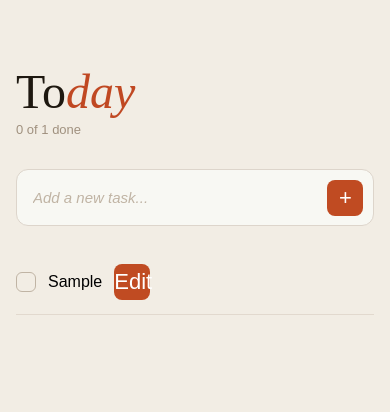
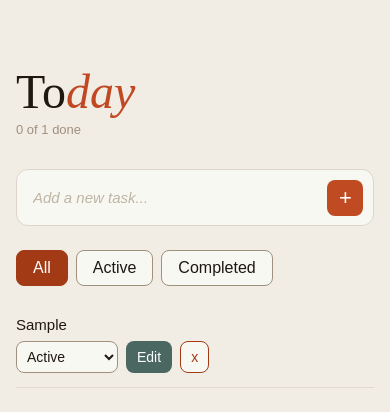
Before and after one commit to bell-ohh/ToDoList, a plain HTML site: page index.html in a window 390 px wide. Both pictures are taken after typing "Sample" into the empty fields and a click on the button "Add task". Drawn offline with Linux system fonts and the light colour scheme.

Commit message:
Add filters for all, active and completed tasks

```diff
--- a/custom.js
+++ b/custom.js
@@ -1,290 +1,238 @@
-
- // Get tasks saved in the browser, or start with an empty array.
+// Get tasks saved in the browser, or start with an empty array.
 let tasks = JSON.parse(localStorage.getItem("tasks") || "[]");
 
-// Store which task is being edited; null means no task is being edited.
+// Store the position of the task being edited.
 let editingIndex = null;
 
-// Find the HTML element with the ID "list".
+// Start on the All view.
+let currentFilter = "all";
+
+// Find the task list, progress message, empty message, and input.
 const list = document.getElementById("list");
-
-// Find the HTML element that displays the task progress.
 const sub = document.getElementById("sub");
-
-// Find the HTML element that displays the empty-list message.
 const empty = document.getElementById("empty");
-
-// Find the input field where users type new tasks.
 const input = document.getElementById("inp");
 
-// Create a function called save.
+// Find the All, Active, and Completed buttons at the top.
+const filterButtons = document.querySelectorAll(".filters button[data-filter]");
+
+// Change which tasks are visible when a filter button is clicked.
+filterButtons.forEach((button) => {
+  button.addEventListener("click", () => {
+    if (currentFilter === button.dataset.filter) return;
+
+    currentFilter = button.dataset.filter;
+    editingIndex = null;
+
+    // Highlight the selected filter button.
+    filterButtons.forEach((item) => {
+      item.setAttribute("aria-pressed", item === button);
+    });
+
+    render();
+  });
+});
+
+// Save the tasks so they are still there after refreshing the page.
 function save() {
-  // Convert the tasks array to JSON text and save it in the browser.
   localStorage.setItem("tasks", JSON.stringify(tasks));
-} // End the save function.
+}
 
-// Create a function that updates the displayed task list.
+// Display the tasks that belong in the selected view.
 function render() {
-  // Remove all existing task elements from the list.
   list.innerHTML = "";
 
-  // Loop through every task; t is the task and i is its position.
-  tasks.forEach((t, i) => {
-    // Create a new HTML list item.
+  // Use each task's position in the full array so the controls
+  // still change the correct task when a filter is selected.
+  tasks.forEach((task, i) => {
+    // Active shows only unfinished tasks.
+    if (currentFilter === "active" && task.done) return;
+
+    // Completed shows only finished tasks.
+    if (currentFilter === "completed" && !task.done) return;
+
+    // Create a row for this task.
     const li = document.createElement("li");
 
-    // Check whether the task is completed.
-    if (t.done) {
-      // Add the "done" CSS class to completed tasks.
+    // Apply your existing completed-task style.
+    if (task.done) {
       li.className = "done";
-    } // End the completed-task check.
+    }
 
-    // Check whether this task is currently being edited.
     if (editingIndex === i) {
-      // Create a text input for editing the task.
+      // Show the task's current text in an editing field.
       const editInput = document.createElement("input");
+      editInput.type = "text";
+      editInput.className = "edit-input";
+      editInput.value = task.text;
+      editInput.maxLength = 100;
+      editInput.setAttribute("aria-label", "Edit task name");
 
-      // Set the input type to text.
-      editInput.type = "text";
-
-      // Add a CSS class for styling the editing input.
-      editInput.className = "edit-input";
-
-      // Display the task's existing text in the input.
-      editInput.value = t.text;
-
-      // Limit the input to 100 characters.
-      editInput.maxLength = 100;
-
-      // Create a Save button.
+      // Save the edited task when Save is clicked.
       const saveButton = document.createElement("button");
-
-      // Add a CSS class to the Save button.
+      saveButton.type = "button";
       saveButton.className = "save";
-
-      // Display the word Save on the button.
       saveButton.textContent = "Save";
 
-      // Listen for a click on the Save button.
       saveButton.addEventListener("click", () => {
-        // Save the updated text for this task.
         saveEdit(i, editInput.value);
-      }); // End the Save button click listener.
+      });
 
-      // Create a Cancel button.
+      // Close the editing field when Cancel is clicked.
       const cancelButton = document.createElement("button");
-
-      // Add a CSS class to the Cancel button.
+      cancelButton.type = "button";
       cancelButton.className = "cancel";
-
-      // Display the word Cancel on the button.
       cancelButton.textContent = "Cancel";
-
-      // Run cancelEdit when the Cancel button is clicked.
       cancelButton.addEventListener("click", cancelEdit);
 
-      // Listen for keyboard presses inside the editing input.
-      editInput.addEventListener("keydown", (e) => {
-        // Check whether the Enter key was pressed.
-        if (e.key === "Enter") {
-          // Save the edited task.
+      // Enter saves the change. Escape cancels it.
+      editInput.addEventListener("keydown", (event) => {
+        if (event.key === "Enter") {
           saveEdit(i, editInput.value);
-        } // End the Enter key check.
+        }
 
-        // Check whether the Escape key was pressed.
-        if (e.key === "Escape") {
-          // Cancel editing without saving the changes.
+        if (event.key === "Escape") {
           cancelEdit();
-        } // End the Escape key check.
-      }); // End the keyboard listener.
+        }
+      });
 
-      // Add the editing input to the list item.
       li.appendChild(editInput);
+      li.appendChild(saveButton);
+      li.appendChild(cancelButton);
+    } else {
+      // Display the task name.
+      const span = document.createElement("span");
+      span.className = "txt";
+      span.textContent = task.text;
 
-      // Add the Save button to the list item.
-      li.appendChild(saveButton);
+      // Give this task its own Active / Completed dropdown.
+      const statusSelect = document.createElement("select");
+      statusSelect.className = "task-status";
+      statusSelect.setAttribute("aria-label", `Status for ${task.text}`);
 
-      // Add the Cancel button to the list item.
-      li.appendChild(cancelButton);
+      // Each task can have one of these two statuses.
+      statusSelect.add(new Option("Active", "active"));
+      statusSelect.add(new Option("Completed", "completed"));
 
-    } else {
-      // Create a div that acts as the task completion box.
-      const box = document.createElement("div");
+      // Show the task's saved status in its dropdown.
+      statusSelect.value = task.done ? "completed" : "active";
 
-      // Give the box its CSS class.
-      box.className = "box";
+      // Update this task when its dropdown changes.
+      statusSelect.addEventListener("change", () => {
+        task.done = statusSelect.value === "completed";
+        save();
+        render();
+      });
 
-      // Change the task's completion status when clicked.
-      box.addEventListener("click", () => toggle(i));
-
-      // Create a span to display the task text.
-      const span = document.createElement("span");
-
-      // Give the span its CSS class.
-      span.className = "txt";
-
-      // Display the task's text inside the span.
-      span.textContent = t.text;
-
-      // Create an Edit button.
+      // Create the Edit button.
       const editButton = document.createElement("button");
-
-      // Give the Edit button its CSS class.
+      editButton.type = "button";
       editButton.className = "edit";
-
-      // Display the word Edit on the button.
       editButton.textContent = "Edit";
-
-      // Start editing this task when clicked.
       editButton.addEventListener("click", () => edit(i));
 
-      // Create a Delete button.
+      // Create the Delete button.
       const deleteButton = document.createElement("button");
-
-      // Give the Delete button its CSS class.
+      deleteButton.type = "button";
       deleteButton.className = "del";
-
-      // Display an x on the Delete button.
       deleteButton.textContent = "x";
-
-      // Remove this task when the Delete button is clicked.
+      deleteButton.setAttribute("aria-label", `Delete ${task.text}`);
       deleteButton.addEventListener("click", () => remove(i));
 
-      // Add the completion box to the list item.
-      li.appendChild(box);
+      // Display the task name, status dropdown, Edit, and Delete.
+      li.appendChild(span);
+      li.appendChild(statusSelect);
+      li.appendChild(editButton);
+      li.appendChild(deleteButton);
+    }
 
-      // Add the task text to the list item.
-      li.appendChild(span);
+    // Add the finished row to the page.
+    list.appendChild(li);
+  });
 
-      // Add the Edit button to the list item.
-      li.appendChild(editButton);
+  // Count completed tasks across the entire list.
+  const done = tasks.filter((task) => task.done).length;
 
-      // Add the Delete button to the list item.
-      li.appendChild(deleteButton);
-    } // End the editing condition.
-
-    // Add the task's list item to the main task list.
-    list.appendChild(li);
-  }); // End the loop through tasks.
-
-  // Count the number of completed tasks.
-  const done = tasks.filter((t) => t.done).length;
-
-  // Choose which progress message to display.
   sub.textContent = tasks.length
-    // Display the completed-task count when tasks exist.
     ? `${done} of ${tasks.length} done`
-    // Display instructions when there are no tasks.
     : "Start adding your tasks below.";
 
-  // Hide the empty message when tasks exist, or show it when none exist.
-  empty.style.display = tasks.length ? "none" : "block";
+  // Show a message when the selected view is empty.
+  const emptyMessages = {
+    all: "Nothing here - enjoy the quiet.",
+    active: "No active tasks.",
+    completed: "No completed tasks."
+  };
 
-  // Save the current tasks.
-  save();
-} // End the render function.
+  empty.textContent = emptyMessages[currentFilter];
+  empty.style.display = list.childElementCount ? "none" : "block";
+}
 
-// Create a function to add a new task.
+// Add a new task when the + button is clicked.
 function add() {
-  // Get the text entered into the new-task input.
-  const v = input.value;
+  const text = input.value.trim();
 
-  // Check whether the input is empty.
-  if (!v) {
-    // Stop the function if the input is empty.
-    return;
-  } // End the empty-input check.
+  // Skip an empty task.
+  if (!text) return;
 
-  // Add a new incomplete task to the beginning of the array.
-  tasks.unshift({ text: v, done: false });
+  // Every new task starts as Active.
+  tasks.unshift({ text: text, done: false });
 
-  // Clear the input field.
   input.value = "";
-
-  // Stop editing any previously selected task.
   editingIndex = null;
 
-  // Update the displayed task list.
+  save();
   render();
-} // End the add function.
+}
 
-// Create a function to change a task's completion status.
-function toggle(i) {
-  // Switch the task's done value between true and false.
-  tasks[i].done = !tasks[i].done;
-
-  // Update the displayed task list.
-  render();
-} // End the toggle function.
-
-// Create a function to delete a task.
+// Remove the task whose Delete button was clicked.
 function remove(i) {
-  // Remove one task from the array at position i.
   tasks.splice(i, 1);
-
-  // Exit editing mode.
   editingIndex = null;
 
-  // Update the displayed task list.
+  save();
   render();
-} // End the remove function.
+}
 
-// Create a function to start editing a task.
+// Open the editing field for the selected task.
 function edit(i) {
-  // Store the position of the task being edited.
   editingIndex = i;
-
-  // Update the list to display the editing input.
   render();
 
-  // Find the editing input using its CSS class.
-  const editInput = document.querySelector(".edit-input");
+  const editInput = list.querySelector(".edit-input");
 
-  // Check whether the editing input exists.
   if (editInput) {
-    // Place the cursor inside the input.
     editInput.focus();
+    editInput.select();
+  }
+}
 
-    // Highlight the existing text.
-    editInput.select();
-  } // End the input check.
-} // End the edit function.
+// Save the new task name.
+function saveEdit(i, newText) {
+  const text = newText.trim();
 
-// Create a function to save changes to a task.
-function saveEdit(i, newText) {
-  // Check whether the edited text is empty.
-  if (!newText) {
-    // Stop if the user entered no text.
-    return;
-  } // End the empty-text check.
+  // Keep the editing field open if the name is empty.
+  if (!text) return;
 
-  // Replace the task's existing text with the new text.
-  tasks[i].text = newText;
-
-  // Exit editing mode.
+  tasks[i].text = text;
   editingIndex = null;
 
-  // Update the displayed task list and save the changes.
+  save();
   render();
-} // End the saveEdit function.
+}
 
-// Create a function to cancel editing.
+// Close the editing field and show the original task name.
 function cancelEdit() {
-  // Exit editing mode without changing the task text.
   editingIndex = null;
+  render();
+}
 
-  // Restore the normal task display.
-  render();
-} // End the cancelEdit function.
+// Press Enter in the new-task field to add a task.
+input.addEventListener("keydown", (event) => {
+  if (event.key === "Enter") {
+    add();
+  }
+});
 
-// Listen for keyboard presses in the new-task input.
-input.addEventListener("keydown", (e) => {
-  // Check whether the Enter key was pressed.
-  if (e.key === "Enter") {
-    // Add the new task.
-    add();
-  } // End the Enter key check.
-}); // End the keyboard listener.
-
-// Display the saved tasks when the page first loads.
+// Display saved tasks when the page opens.
 render();
--- a/index.html
+++ b/index.html
@@ -4,22 +4,36 @@
 <head>
     <meta charset="UTF-8">
     <meta name="viewport" content="width=device-width, initial-scale=1.0">
-    <title>Document</title>
+    <title>Today</title>
     <link rel="stylesheet" href="stylesheet.css">
 </head>
 
 <body>
-
     <div class="wrap">
         <h1>To<i>day</i></h1>
-        <p class="sub" id="sub">
-            Start adding your tasks below.
-        </p>
+
+        <p class="sub" id="sub">Start adding your tasks below.</p>
+
+        <!-- Type a task and click + or press Enter to add it. -->
         <div class="input-row">
-            <input type="text" id="inp" placeholder="Add a new task..." maxlength="100">
-            <button class="add" onclick="add()">+</button>
+            <input
+                type="text"
+                id="inp"
+                aria-label="New task"
+                placeholder="Add a new task..."
+                maxlength="100"
+            >
+            <button type="button" class="add" onclick="add()" aria-label="Add task">+</button>
         </div>
 
+        <!-- These buttons choose which tasks are visible. -->
+        <div class="filters" role="group" aria-label="Filter tasks">
+            <button type="button" data-filter="all" aria-pressed="true">All</button>
+            <button type="button" data-filter="active" aria-pressed="false">Active</button>
+            <button type="button" data-filter="completed" aria-pressed="false">Completed</button>
+        </div>
+
+        <!-- JavaScript adds each task, its status dropdown, and its buttons here. -->
         <ul id="list"></ul>
 
         <p class="empty" id="empty">Nothing here - enjoy the quiet.</p>
--- a/stylesheet.css
+++ b/stylesheet.css
@@ -1,11 +1,10 @@
-*{
+* {
     box-sizing: border-box;
     margin: 0;
     padding: 0;
 }
 
-
-body{
+body {
     font-family: "DM Sans", sans-serif;
     background-color: #F2EDE4;
     min-height: 100vh;
@@ -14,84 +13,109 @@ body{
     padding: 4rem 1rem;
 }
 
-.wrap{
+.wrap {
     width: 100%;
     max-width: 480px;
-
 }
 
-h1{
-    font-family: 'Fraumces', serif;
+/* Page title and task count */
+h1 {
+    font-family: "Fraunces", serif;
     font-weight: 300;
     font-size: 3rem;
     color: #1E1810;
     margin-bottom: 0.2rem;
 }
 
-
-h1 i{
+h1 i {
     font-style: italic;
     color: #C04822;
 }
 
-
-.sub{
+.sub {
     font-size: 13px;
     color: #A0917F;
     margin-bottom: 2rem;
 }
 
-
-.input-row{
+/* New-task input and + button */
+.input-row {
     display: flex;
+    align-items: center;
     gap: 0.5rem;
-    background-color: #f8f8f3;
+    background-color: #F8F8F3;
     border: 1px solid #DDD5CB;
     border-radius: 12px;
     padding: 0.6rem 0.6rem 0.6rem 1rem;
     margin-bottom: 1.5rem;
 }
 
-
-input{
+input {
     flex: 1;
+    min-width: 0;
     border: none;
     background-color: transparent;
-    font-family: 'DM Sans', sans-serif;
+    font-family: inherit;
     font-size: 15px;
     color: #1E1810;
-    outline: none;
-
 }
 
-input::placeholder{
-    color: #c0B4a4;
+input::placeholder {
+    color: #C0B4A4;
     font-style: italic;
-
 }
 
-button.add{
-    background: #c04b22;
-    color: white;
-    border: none;
-    outline: none;
-    border-radius: 8px;
+button.add {
+    flex-shrink: 0;
     width: 36px;
     height: 36px;
+    background: #C04B22;
+    color: #FFFFFF;
+    border: none;
+    border-radius: 8px;
     font-size: 22px;
     cursor: pointer;
-    transition: background .15s transform .1s;
+    transition: background-color 0.15s, transform 0.1s;
 }
 
-button.add:hover{
-background: #A33A16;
+button.add:hover {
+    background-color: #A33A16;
 }
 
-button.add#active{
-    transform: scale(0.93)
+button.add:active {
+    transform: scale(0.93);
 }
 
-ul{
+/* All, Active, and Completed filter buttons */
+.filters {
+    display: flex;
+    flex-wrap: wrap;
+    gap: 8px;
+    margin-bottom: 1rem;
+}
+
+.filters button {
+    padding: 8px 16px;
+    border: 1px solid #A0917F;
+    border-radius: 8px;
+    background-color: #F8F8F3;
+    color: #1E1810;
+    font: inherit;
+    cursor: pointer;
+}
+
+.filters button:hover {
+    border-color: #A33A16;
+}
+
+.filters button[aria-pressed="true"] {
+    background-color: #A33A16;
+    border-color: #A33A16;
+    color: #FFFFFF;
+}
+
+/* Task list */
+#list {
     list-style: none;
     max-height: 340px;
     overflow-y: auto;
@@ -99,112 +123,113 @@ ul{
     scrollbar-color: #DDD5CB transparent;
 }
 
-ul::-webkit-scrollbar{
-    width: 4px;
-}
-
-ul::-webkit-scrollbar-thumb{
-    background: #ddd5cb;
-    border-radius: 99px;
-}
-
-
-li{
+#list li {
     display: flex;
     align-items: center;
     gap: 0.75rem;
     padding: 0.85rem 0;
     border-bottom: 1px solid #E2D9CE;
-    animation: in .2s ease;
+    animation: in 0.2s ease;
 }
 
-
 @keyframes in {
-    from{
+    from {
         opacity: 0;
         transform: translateY(-6px);
     }
 }
 
-li input[type-checkbox]{
-    display: none;
+/* Give the task name the available space and let long names wrap. */
+#list .txt {
+    flex: 1;
+    min-width: 0;
+    overflow-wrap: anywhere;
+    font-size: 15px;
+    color: #1E1810;
 }
 
-
-.box{
-    width: 20px;
-    height: 20px;
-    border: 1.5px solid #c0b4a4;
-    border-radius: 6px;
-    flex-shrink: 0;
-    cursor: pointer;
-    display: grid;
-    place-items: center;
-    transition: all 0.2s;
-}
-
-li.done .box{
-    background: #4A6761;
-    border-color: #4A6761;
-}
-
-li.done .box::after{
-    content: "✔";
-    color: #ffffff;
-    font-size: 12px;
-    font-weight: 500;
-}
-
-li.done span{
-    color: #b0a494;
+#list li.done .txt {
+    color: #B0A494;
     text-decoration: line-through;
 }
 
-span.text{
-    flex: 1;
-    font-size: 15px;
-    color: #1e1810;
+/* The Active / Completed dropdown beside each task */
+#list .task-status {
+    flex-shrink: 0;
+    min-height: 32px;
+    padding: 4px 6px;
+    border: 1px solid #A0917F;
+    border-radius: 8px;
+    background-color: #F8F8F3;
+    color: #1E1810;
+    font-family: inherit;
+    font-size: 14px;
+    cursor: pointer;
 }
 
-
-button.del{
-    background: none;
-    border: none;
-    color: #C0B4A4;
-    cursor: pointer;
-    font-size: 18px;
-    line-height: 1;
-    padding: 2px 4px;
-    border-radius: 6px;
-    opacity: 0;
-    transition: opacity .15s, color .15s;
+#list li.done .task-status {
+    border-color: #4A6761;
+    color: #4A6761;
 }
 
-li:hover button.del{
-    opacity: 1;
+/* Edit, Delete, Save, and Cancel buttons */
+#list button {
+    flex-shrink: 0;
+    min-height: 32px;
+    padding: 4px 10px;
+    border: 1px solid transparent;
+    border-radius: 8px;
+    font-family: inherit;
+    font-size: 14px;
+    cursor: pointer;
 }
 
-button.del:hover{
-    color: #c04b22;
+#list .edit,
+#list .save {
+    background-color: #4A6761;
+    color: #FFFFFF;
 }
 
-.empty{
-    text-align: center;
-    padding: 3rem 0;
-    color: #c0b4a4;
-    font-style: italic;
-    display: none;
+#list .del,
+#list .cancel {
+    background-color: #F8F8F3;
+    border-color: #A33A16;
+    color: #A33A16;
 }
 
-.edit{
-       background: #c04b22;
-    color: white;
-    border: none;
-    outline: none;
+/* Text field shown while editing a task */
+#list .edit-input {
+    min-height: 32px;
+    padding: 4px 8px;
+    border: 1px solid #A0917F;
     border-radius: 8px;
-    width: 36px;
-    height: 36px;
-    font-size: 22px;
-    cursor: pointer;
-    transition: background .15s transform .1s;
+    background-color: #F8F8F3;
 }
+
+.empty {
+    display: none;
+    padding: 3rem 0;
+    text-align: center;
+    color: #A0917F;
+    font-style: italic;
+}
+
+/* Show keyboard focus on buttons, dropdowns, and text fields. */
+button:focus-visible,
+select:focus-visible,
+input:focus-visible {
+    outline: 2px solid #1E1810;
+    outline-offset: 2px;
+}
+
+/* On narrow screens, give the task name its own line. */
+@media (max-width: 420px) {
+    #list li {
+        flex-wrap: wrap;
+        gap: 0.5rem;
+    }
+
+    #list .txt {
+        flex-basis: 100%;
+    }
+}
```
